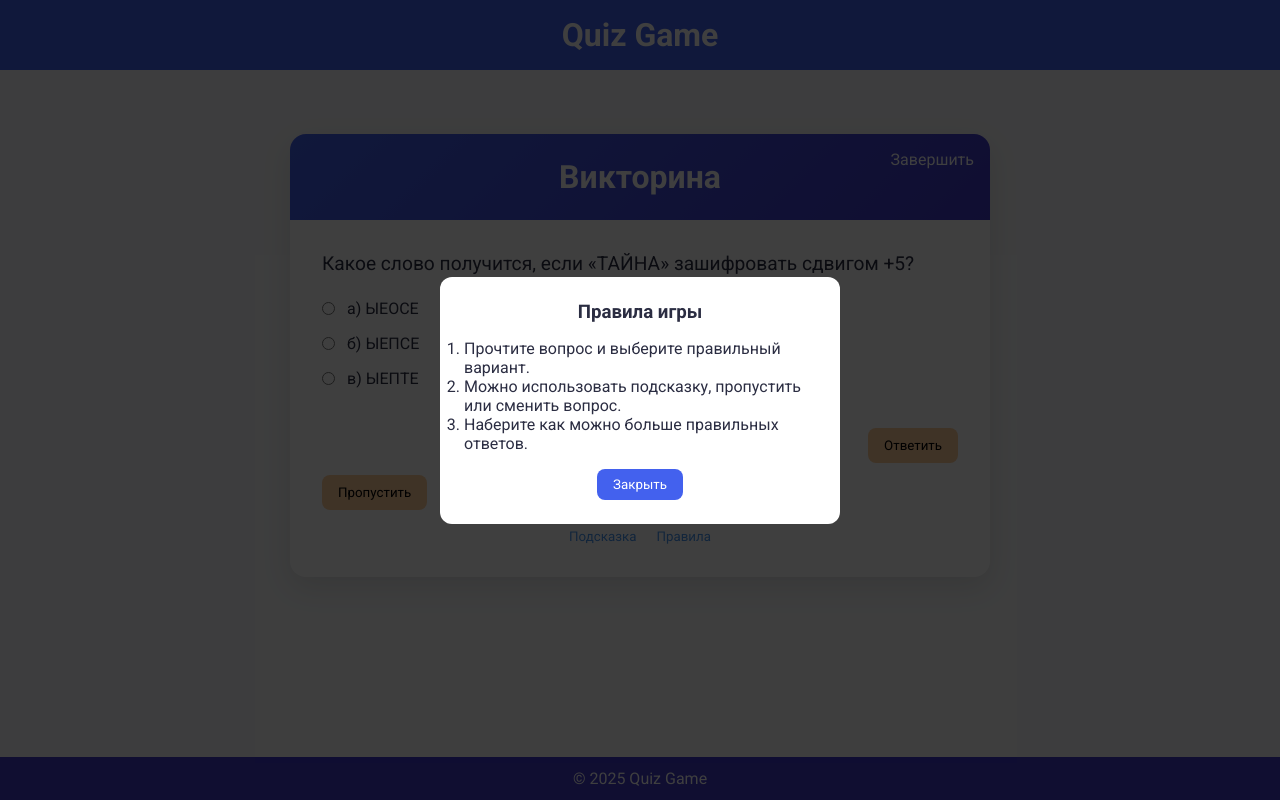
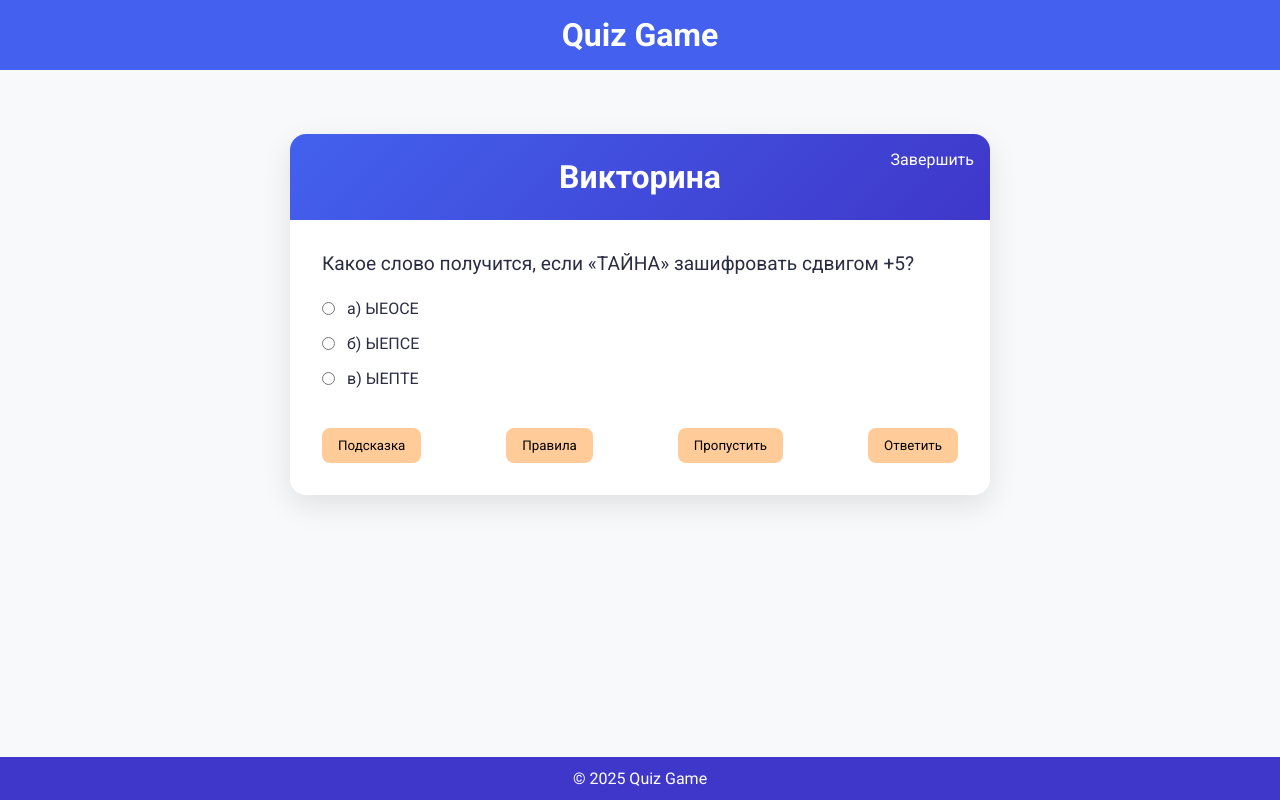
Before and after one commit to hgfejcwoefGleb/project_3, a FastAPI app: page /game in a window 1280 px wide. Run offline with FastAPI, Linux system fonts and the light colour scheme; the visitor is signed in with stand-in values (Sample User, id 1).

Commit message:
Add files via upload

```diff
--- a/templates/game.html
+++ b/templates/game.html
@@ -1,86 +1,67 @@
 {% extends "base.html" %}
 {% block title %}Вопрос | Quiz{% endblock %}
 {% block content %}
-<div class="game-container" style="max-width:700px;margin:40px auto;background:white;border-radius:16px;
-    box-shadow:0 10px 30px rgba(0,0,0,0.1);overflow:hidden;position:relative;">
-  <div style="background:linear-gradient(135deg,var(--primary-color),var(--secondary-color));
-      color:white;padding:24px;text-align:center;position:relative;">
+<div class="game-container" style="max-width:700px; margin:40px auto; background:white; border-radius:16px; box-shadow:0 10px 30px rgba(0,0,0,0.1); overflow:hidden; position:relative;">
+  <!-- Header with End button -->
+  <div style="background:linear-gradient(135deg,var(--primary-color),var(--secondary-color)); color:white; padding:24px; text-align:center; position:relative;">
     <h1 style="margin:0;">Викторина</h1>
-    <form action="/end_game" method="post" style="position:absolute;top:16px;right:16px;">
-      <button type="submit" style="background:none;border:none;color:white;font-size:1rem;cursor:pointer;
-          transition:opacity .3s;">Завершить</button>
+    <form action="/end_game" method="post" style="position:absolute; top:16px; right:16px;">
+      <button type="submit" style="background:none; border:none; color:white; font-size:1rem; cursor:pointer; transition:opacity .3s;">Завершить</button>
     </form>
   </div>
   <div style="padding:32px;">
-    <p style="font-size:1.2rem;margin-bottom:24px;color:var(--dark-color);">{{ question_text }}</p>
+    <!-- Question text -->
+    <p style="font-size:1.2rem; margin-bottom:24px; color:var(--dark-color);">{{ question_text }}</p>
 
-    <form method="post" action="/submit" style="display:flex;flex-direction:column;gap:16px;">
+    <!-- Answer options -->
+    <form method="post" action="/submit" style="display:flex; flex-direction:column; gap:16px;">
       {% for answer in answers %}
-      <label style="display:flex;align-items:center;">
-        <input type="radio" name="selected_answer" value="{{ answer[0]|lower }}" required
-               style="margin-right:12px;">
+      <label style="display:flex; align-items:center;">
+        <input type="radio" name="selected_answer" value="{{ answer[0]|lower }}" required style="margin-right:12px;">
         {{ answer }}
       </label>
       {% endfor %}
-      <div style="display:flex;justify-content:flex-end;margin-top:24px;gap:12px;">
-        <button type="submit" style="background-color:#ffcc99;border:none;padding:10px 16px;
-            border-radius:8px;cursor:pointer;">Ответить</button>
+
+      <!-- Action buttons row -->
+      <div style="display:flex; justify-content:space-between; align-items:center; margin-top:24px;">
+        <button type="button" onclick="toggleHint()" style="background-color:#ffcc99; border:none; padding:10px 16px; border-radius:8px; cursor:pointer;">Подсказка</button>
+        <button type="button" onclick="toggleRules()" style="background-color:#ffcc99; border:none; padding:10px 16px; border-radius:8px; cursor:pointer;">Правила</button>
+        <button type="submit" formaction="/skip" formmethod="post" style="background-color:#ffcc99; border:none; padding:10px 16px; border-radius:8px; cursor:pointer;">Пропустить</button>
+        <button type="submit" style="background-color:#ffcc99; border:none; padding:10px 16px; border-radius:8px; cursor:pointer;">Ответить</button>
       </div>
     </form>
-
-    <form method="post" action="/skip" style="display:flex;justify-content:flex-start;margin-top:12px;">
-      <button type="submit" style="background-color:#ffcc99;border:none;padding:10px 16px;
-          border-radius:8px;cursor:pointer;">Пропустить</button>
-    </form>
-
-    <div style="margin-top:16px;text-align:center;">
-      <button onclick="toggleHint()" style="background:none;border:none;color:var(--accent-color);margin-right:16px;">
-        Подсказка
-      </button>
-      <button onclick="toggleRules()" style="background:none;border:none;color:var(--accent-color);">
-        Правила
-      </button>
-    </div>
   </div>
 </div>
 
-<!-- Подсказка -->
-<div id="hint-popup" style="display:none;position:fixed;top:0;left:0;right:0;bottom:0;
-    background:rgba(0,0,0,0.5);justify-content:center;align-items:center;display:flex;">
-  <div style="background:white;padding:24px;border-radius:12px;text-align:center;max-width:90%;width:400px;">
+<!-- Hint popup -->
+<div id="hint-popup" style="display:none; position:fixed; top:0; left:0; right:0; bottom:0; background:rgba(0,0,0,0.5); justify-content:center; align-items:center;">
+  <div style="background:white; padding:24px; border-radius:12px; text-align:center; max-width:90%; width:400px;">
     <p>{{ hint_text }}</p>
-    <button onclick="toggleHint()" style="margin-top:16px;padding:8px 16px;
-        background:var(--primary-color);color:white;border:none;border-radius:8px;cursor:pointer;">
-      Закрыть
-    </button>
+    <button onclick="toggleHint()" style="margin-top:16px; padding:8px 16px; background:var(--primary-color); color:white; border:none; border-radius:8px; cursor:pointer;">Закрыть</button>
   </div>
 </div>
 
-<!-- Правила -->
-<div id="rules-popup" style="display:none;position:fixed;top:0;left:0;right:0;bottom:0;
-    background:rgba(0,0,0,0.5);justify-content:center;align-items:center;display:flex;">
-  <div style="background:white;padding:24px;border-radius:12px;text-align:center;max-width:90%;width:400px;">
+<!-- Rules popup -->
+<div id="rules-popup" style="display:none; position:fixed; top:0; left:0; right:0; bottom:0; background:rgba(0,0,0,0.5); justify-content:center; align-items:center;">
+  <div style="background:white; padding:24px; border-radius:12px; text-align:center; max-width:90%; width:400px;">
     <h3>Правила игры</h3>
-    <ol style="text-align:left;margin-top:16px;">
+    <ol style="text-align:left; margin-top:16px;">
       <li>Прочтите вопрос и выберите правильный вариант.</li>
       <li>Можно использовать подсказку, пропустить или сменить вопрос.</li>
       <li>Наберите как можно больше правильных ответов.</li>
     </ol>
-    <button onclick="toggleRules()" style="margin-top:16px;padding:8px 16px;
-        background:var(--primary-color);color:white;border:none;border-radius:8px;cursor:pointer;">
-      Закрыть
-    </button>
+    <button onclick="toggleRules()" style="margin-top:16px; padding:8px 16px; background:var(--primary-color); color:white; border:none; border-radius:8px; cursor:pointer;">Закрыть</button>
   </div>
 </div>
 
 <script>
   function toggleHint() {
     const el = document.getElementById('hint-popup');
-    el.style.display = el.style.display === 'flex' ? 'none' : 'flex';
+    el.style.display = el.style.display === 'none' ? 'flex' : 'none';
   }
   function toggleRules() {
     const el = document.getElementById('rules-popup');
-    el.style.display = el.style.display === 'flex' ? 'none' : 'flex';
+    el.style.display = el.style.display === 'none' ? 'flex' : 'none';
   }
 </script>
 {% endblock %}
```
